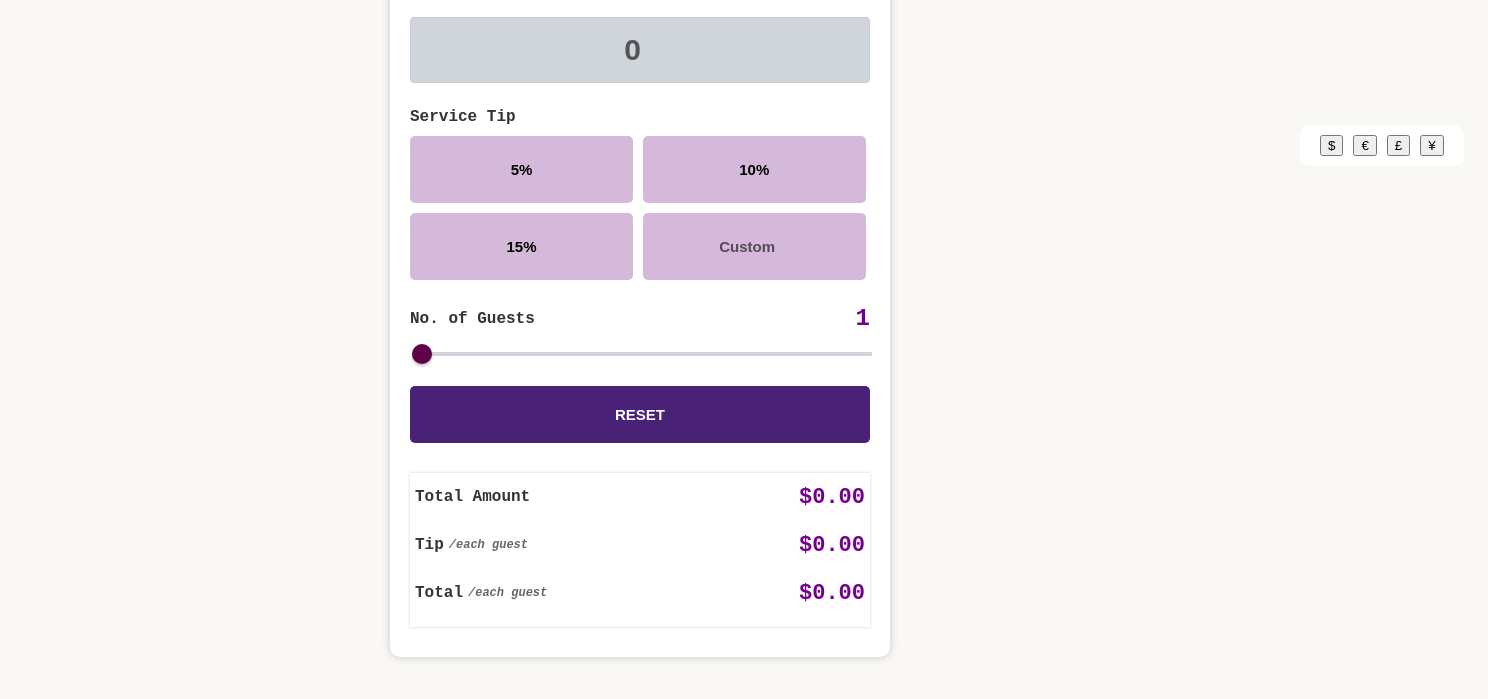
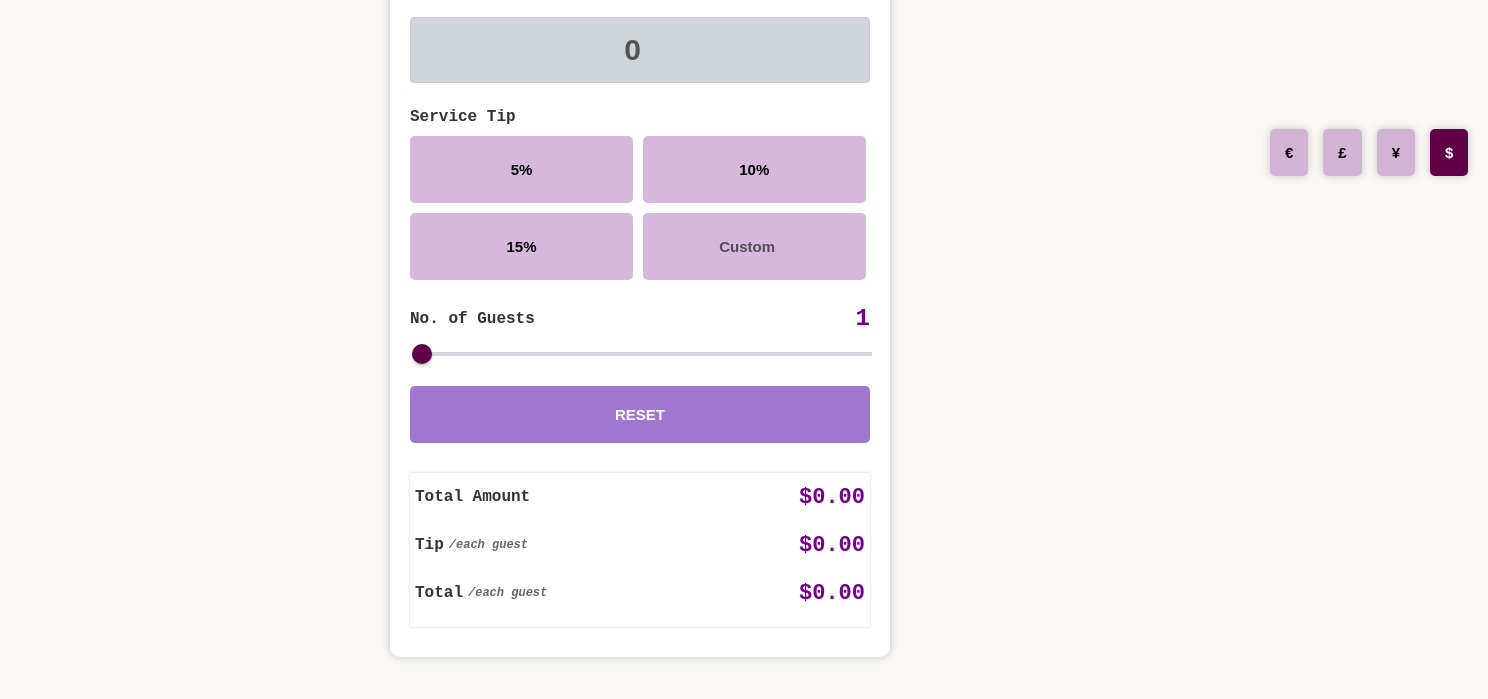
Before and after one commit to cstorr-dev/100-js-projects, a plain HTML site: page 100-js-projects/tip-calculator/index.html in a window 1280 px wide. Shown: the part 199-898 px from the top of the page, 1488 px wide, since content can reach past the window. Drawn offline with Linux system fonts and the light colour scheme.

Commit message:
Made buttons for currency conversion types

```diff
--- a/100-js-projects/tip-calculator/index.html
+++ b/100-js-projects/tip-calculator/index.html
@@ -68,10 +68,10 @@
         </div>
     </div>
         <div class="tab-container">
-            <button data-currency="USD" class="tab-button active">$</button>
             <button data-currency="EUR" class="tab-button">€</button>
             <button data-currency="GBP" class="tab-button">£</button>
             <button data-currency="JPY" class="tab-button">¥</button>
+            <button data-currency="USD" class="tab-button active">$</button>
         </div>
 
         </div>
--- a/100-js-projects/tip-calculator/style.css
+++ b/100-js-projects/tip-calculator/style.css
@@ -19,17 +19,36 @@ body{
     z-index: 1;
     position: absolute;
     max-width: 450px;
-    bottom: 435px;        /* stick to the bottom */
-    left: 1300px;           /* stick to the right */
-    background-color: white;
-    padding: 10px 20px;
+    bottom: 410px;        /* stick to the bottom */
+    left: 1250px;           /* stick to the right */
+    background-color: #ffffff00;
+    padding: 15px 20px;
     border-radius: 10px 10px 10px 10px;
     display: flex;
-    gap: 10px;
+    gap: 15px;
 }
 
 .tab-button {
-    gap: 10px;
+    background-color: #63007700;
+    background: #63007746;
+    color: #000000;
+    padding: 15px;
+    box-shadow: 0 0px 10px rgba(0,0,0,0.2);
+    border: none;
+    border-radius: 5px;
+    cursor: pointer;
+    font-size: 15px;
+    font-weight: bold;
+}
+
+.tab-button.active {
+    background-color: #600046;
+    color: #fff;
+}
+
+.tab-button:hover{
+    background-color: #6000468a;
+    color: #fff;
 }
 
 h1 {
@@ -65,7 +84,7 @@ button#reset-button {
   display: block;          /* forces it onto its own line */
   width: 100%;             /* stretches across parent container */
   padding: 20px;
-  background-color: #492177;
+  background-color: #7336b8ab;
   color: white;
   border: none;
   border-radius: 5px;
@@ -75,9 +94,9 @@ button#reset-button {
   font-weight: bold;
 }
 
-/* Removed old tip-button styles - now using .tip-button class above */
-
-
+button#reset-button:hover {
+  background-color: #7336b8;
+}
 
 input#custom-tip {
     justify-content: center;
```
